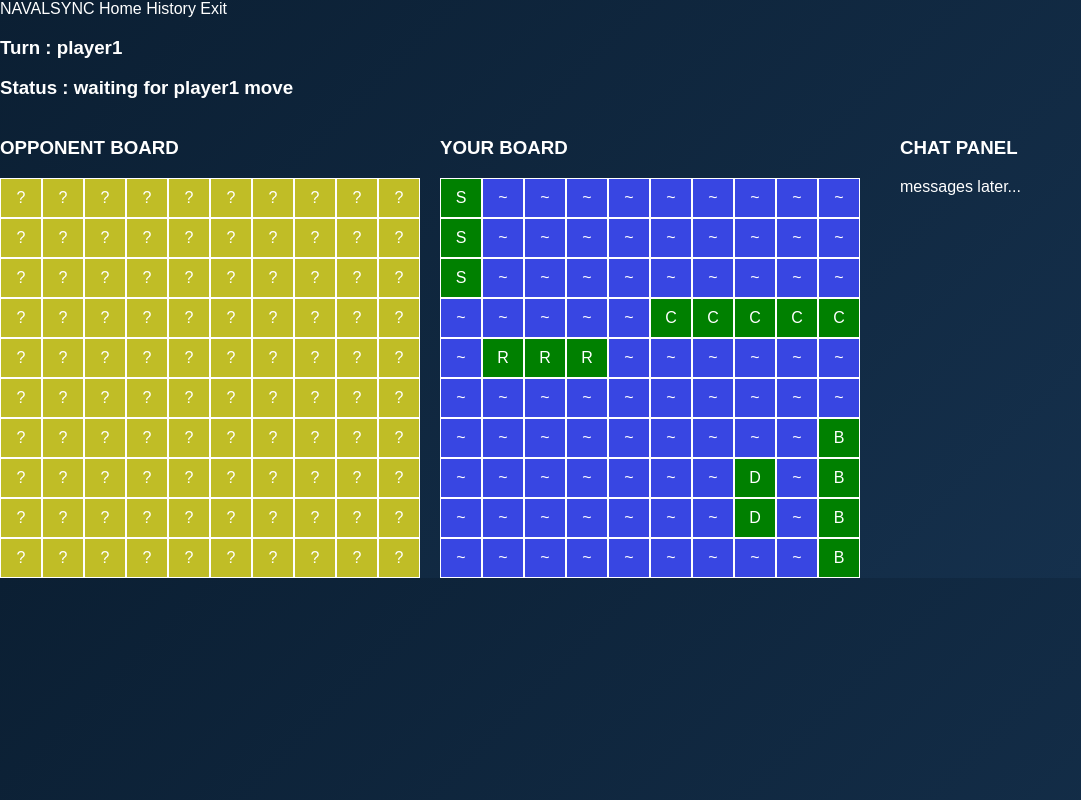
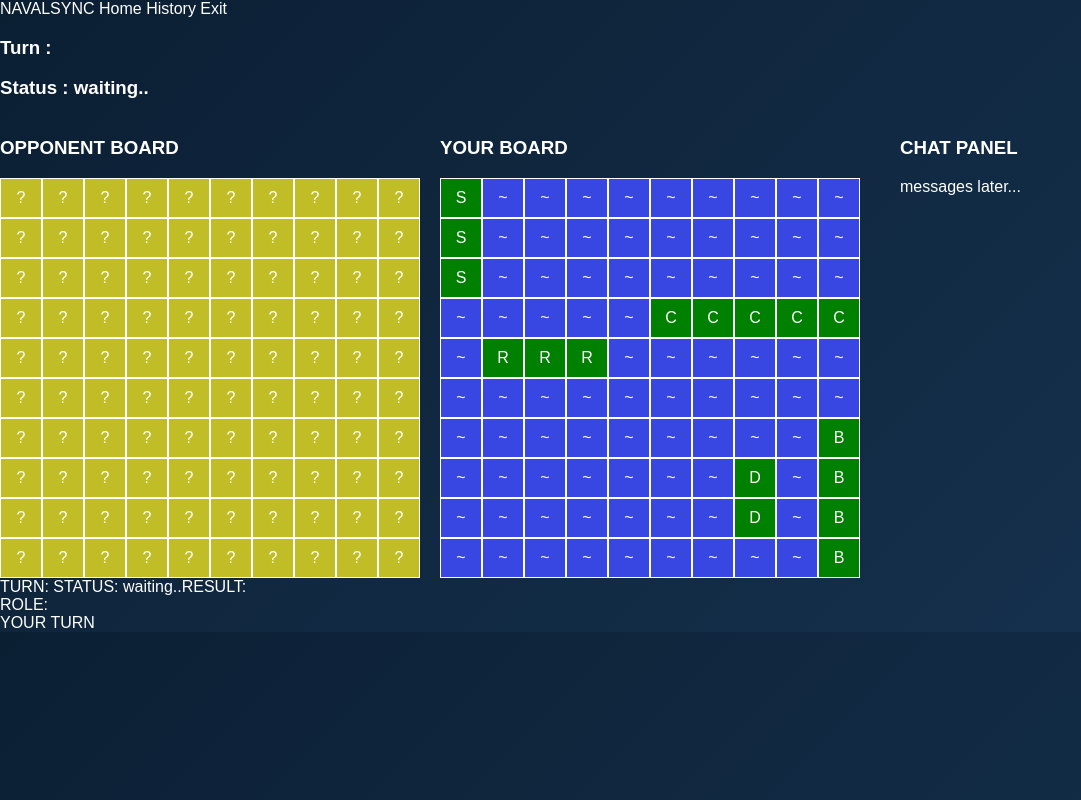
Before and after one commit to nikhilbhagat7/NavalSync, a React (Vite) app in the folder client/: page / in a window 1280 px wide. Shown: the whole page, without its empty margins (0-1081 px from the left). Built offline with nearby package versions, Linux system fonts and the light colour scheme; no server answers.

Commit message:
Improved multiplayer flow with server gameplay sync, turn security and match start validation.
Improved multiplayer flow with server gameplay sync, turn security and match start validation.

Cleaned up comments and unnecessary local game components.

```diff
--- a/client/src/App.jsx
+++ b/client/src/App.jsx
@@ -1,8 +1,3 @@
-// import { attack, isGameOver } from "./game/attack";
-// import createBoard from "./game/board";
-// import randomPlaceShips from "./game/placement";
-// import ships from "./game/ships";
-// import printBoard from "./utils/printer";
 import createGame from "./game/gameManager";
 import GameScreen from "./components/GameScreen"
 import './App.css';
@@ -16,21 +11,13 @@ function App() {
   const [myRole, setMyRole] = useState(null);
 
   useEffect(() => {
+    // response to socket connection
     socket.on("connect", () => {
       console.log(`client ${socket.id} connected to server`);
       return ()=>{  //avoid duplicate listener
         socket.off("connect");
       };
     });
-
-    //create-room
-    // socket.emit("create-room");
-
-    //join-room
-    // socket.emit("join-room",{
-    //   roomId:"AB12",
-    //   playerName:"Name_Joiner"
-    // });]
 
     // response to new room creation
     socket.on("room-created",(data)=>{
@@ -43,6 +30,7 @@ function App() {
         socket.off("room-created");
       };
     });
+
     //response to a player joining
     socket.on("player-joined", (data)=>{
       console.log(
@@ -61,7 +49,13 @@ function App() {
         socket.off("player-joined");
       };
     });
-    //respnse to disconnected player
+
+    //response to game start - broadcase it
+    socket.on("game-start",(data)=>{
+      console.log(data.status);
+    });
+
+    //respnse to disconnected socket
     socket.on("player-disconnected",(data) => {
       console.log(`${data.playerName} disconnected from ${data.roomId}`);
       return ()=>{  //avoid duplicate listener
@@ -77,15 +71,6 @@ function App() {
     //   };
     // })
 
-    ////TESTING CODE
-    // socket.emit("create-room", {
-    //   playerName: "Host"
-    // })
-    // socket.emit("join-room", {
-    //   roomId: "F45Q",
-    //   playerName: "Player2"
-    // })
-
   }, []);
 
   return <GameScreen myRole={myRole}/>
@@ -93,3 +78,13 @@ function App() {
 }
 
 export default App;
+
+
+////TESTING CODE
+// socket.emit("create-room", {
+//   playerName: "Host"
+// })
+// socket.emit("join-room", {
+//   roomId: "F45Q",
+//   playerName: "Player2"
+// })
--- a/client/src/components/GameScreen.jsx
+++ b/client/src/components/GameScreen.jsx
@@ -27,33 +27,34 @@ const GameScreen = ({myRole}) => {
     };
   }, []);
 
-  const myTurn = serverGame?.currentTurn === myRole;
+  //Handle initial server component's null handling
+  let renderGame;
+  if(serverGame)
+    renderGame = serverGame
+  else{
+    renderGame = {
+      currentTurn: null,
+      status: "waiting..",
+      winner: null,
+      player1board: game.player1.board, //dummy board
+      player2board: game.player2.board  //dummy board
+    };
+  }
+
+  const myTurn = renderGame.currentTurn === myRole;
   const playerBoard =
     myRole === "player1"
-      ? serverGame?.player1board ||
-        game.player1.board
-      : serverGame?.player2board ||
-        game.player2.board;
+      ? renderGame.player1board
+      : renderGame.player2board;
   const opponentBoard =
     myRole === "player1"
-      ? serverGame?.player2board ||
-        game.player2.board
-      : serverGame?.player1board ||
-        game.player1.board;
+      ? renderGame.player2board
+      : renderGame.player1board;
 
-  // const playerBoard = game.player1.board;
-  // const opponentBoard = game.player2.board;
-  // const playerBoard = game.player1.board;
-  // const opponentBoard = game.player2.board;
-
-  const [, forceRender] = useState(0);
+  // handle attacks
   const handleAttack = (row, col, boardClicked) => {
-    console.log(`BEFORE : ${serverGame.status}`)
-    if (game.winner) return;
     if(serverGame?.winner)
       return;
-    // if (game.currentTurn === "player1" && boardClicked !== "opponent") return;
-    // if (game.currentTurn === "player2") return;
 
     //IMP EDGE CASE: handle spam clicks
     if (boardClicked !== "opponent")
@@ -64,50 +65,23 @@ const GameScreen = ({myRole}) => {
     if (serverGame && currentTurn !== myRole)
       return;
 
-    // if (game.currentTurn === "player2" && boardClicked !== "player") return; //for Player vs Player
-
-    // const result = game.playTurn(row, col);  //relaced with socket emit
-    // if(result === "already attacked") return;
     socket.emit("attack", {row,col});
-
-    //// Player vs Dumb Bot :( jsut for now
-    // if (!game.winner && game.currentTurn === "player2")
-    // {
-    //   setTimeout(() => {
-    //     botAttack(row, col);
-    //   }, 500);
-    // }
-
-    // forceRender(n => n + 1); // just triggers re-render
-    // ^ edge case like: "hit" followed by another "hit" where setLastResult(result) the second time does nothing as react renders when state changes not to any change in variables
-    console.log(`AFTER : ${serverGame.status}`)
   };
-
-  //basic bot to play agiant player
-  const botAttack = (row, col) => {
-    if (game.winner) return;
-
-    let result = "already attacked";
-    while(result === "already attacked"){
-      const row = Math.floor(Math.random() * 10);
-      const col = Math.floor(Math.random() * 10);
-      result = game.playTurn(row, col);
-    }
-
-    forceRender(n => n+1);// just triggers re-render
-    console.log(`BOT MAKES MOVE`);
-  }
 
   return(
     <>
       <Navbar />
-      <StatusBar turn={game.currentTurn} status={game.status} winner={game.winner}/>
-      { serverGame?.winner && (
+      <StatusBar
+        turn={renderGame.currentTurn}
+        status={renderGame.status}
+        winner={renderGame.winner}
+      />
+      { renderGame?.winner && (
           <div>
             GAME OVER
             <br/>
             Winner:
-            {serverGame.winner}
+            {renderGame.winner}
           </div>
         )}
       <main style={{
@@ -137,11 +111,11 @@ const GameScreen = ({myRole}) => {
       </main>
 
       <div>
-       {serverGame && (
+       {renderGame && (
         <div>
-          TURN: {serverGame.currentTurn}
-          STATUS: {serverGame.status}
-          RESULT: {serverGame.result}
+          TURN: {renderGame.currentTurn}
+          STATUS: {renderGame.status}
+          RESULT: {renderGame.result}
           <br/>
           ROLE: {myRole}
           <br/>
```
Also changed, not shown: 1 other file (tests, documents, lock files or other folders).
